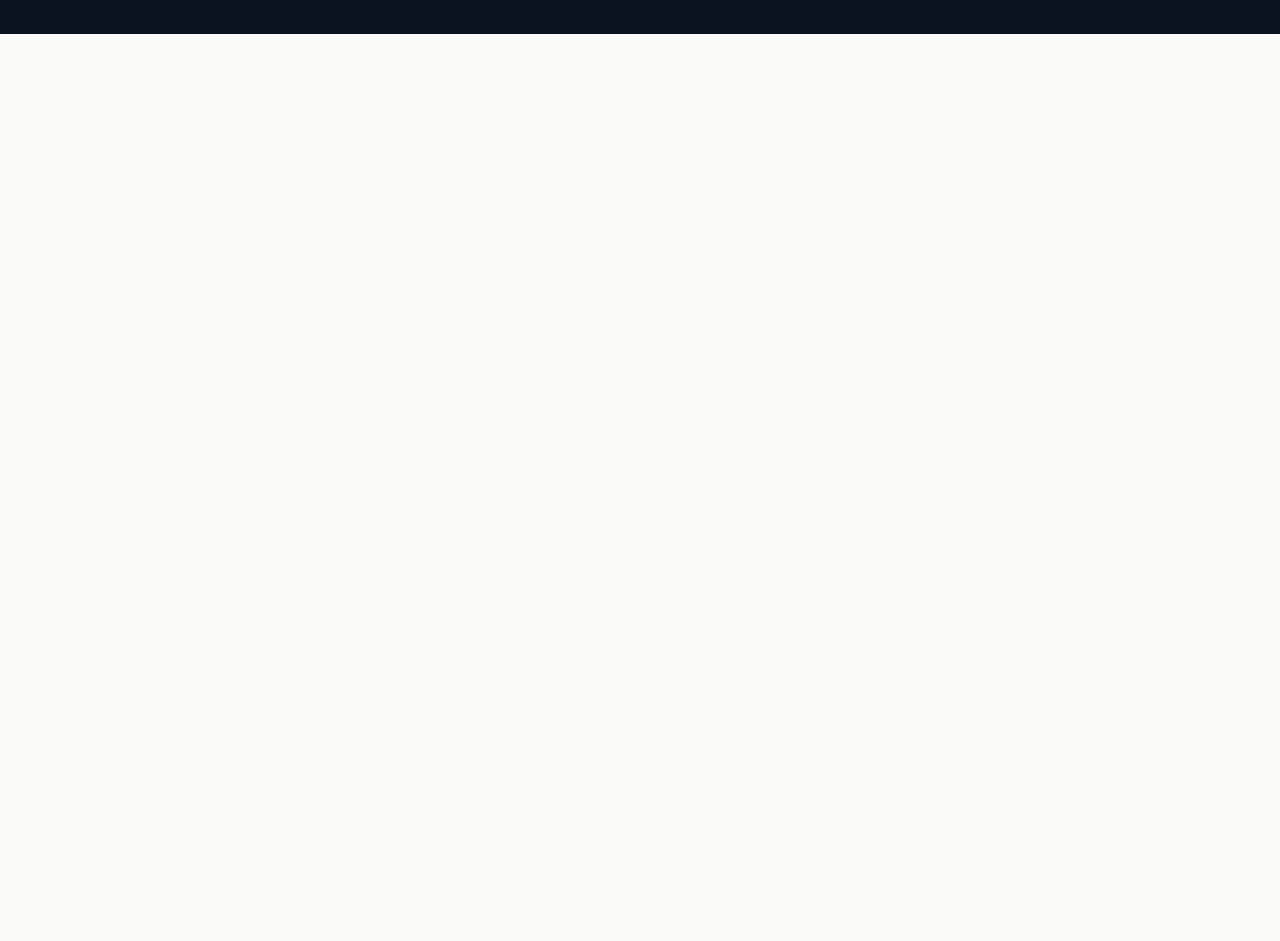
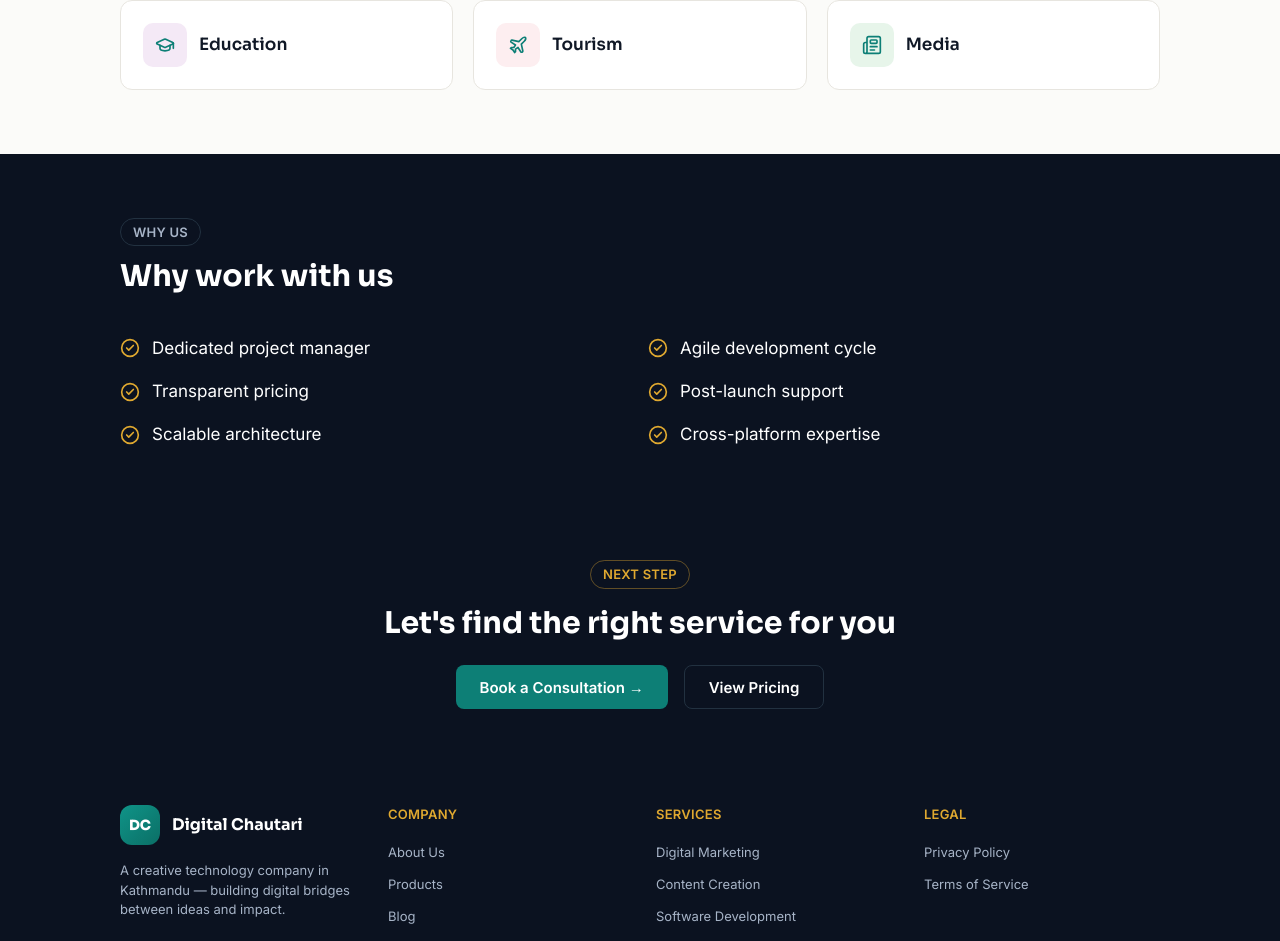
Before and after one commit to dhunganasaroj3/digital-chautari, a Next.js app: page /services in a window 1280 px wide. Shown: the part 2518-3459 px from the top of the page. Before the commit the page ends 2552 px from the top, so only its background shows below. Built offline with nearby package versions, Linux system fonts and the light colour scheme.

Commit message:
feat(services): industries grid, why-us band, dark closing CTA variant (S2.4)

```diff
--- a/app/services/page.tsx
+++ b/app/services/page.tsx
@@ -2,7 +2,10 @@ import type { Metadata } from "next";
 import { Hero } from "@/components/sections/Hero";
 import { ServiceCategoryRow } from "@/components/sections/ServiceCategoryRow";
 import { PricingTable } from "@/components/sections/PricingTable";
-import { CATEGORIES, SERVICES_HERO } from "@/lib/data/services";
+import { IndustriesGrid } from "@/components/sections/IndustriesGrid";
+import { WhyWorkWithUs } from "@/components/sections/WhyWorkWithUs";
+import { ClosingCta } from "@/components/sections/ClosingCta";
+import { CATEGORIES, SERVICES_CTA, SERVICES_HERO } from "@/lib/data/services";
 
 export const metadata: Metadata = {
   title: "Services",
@@ -17,6 +20,9 @@ export default function ServicesPage() {
         <ServiceCategoryRow key={category.id} category={category} flip={i % 2 === 1} />
       ))}
       <PricingTable />
+      <IndustriesGrid />
+      <WhyWorkWithUs />
+      <ClosingCta variant="dark" {...SERVICES_CTA} />
     </>
   );
 }
--- a/components/sections/ClosingCta.tsx
+++ b/components/sections/ClosingCta.tsx
@@ -1,8 +1,43 @@
 import { Button } from "@/components/ui/Button";
+import { Eyebrow } from "@/components/ui/Eyebrow";
 import { Section } from "@/components/ui/Section";
 import { Reveal } from "@/components/motion/Reveal";
 
-export function ClosingCta() {
+type Props = {
+  /** gradient = teal→blue panel (home). dark = full-width navy section. */
+  variant?: "gradient" | "dark";
+  /** dark variant only: */
+  eyebrow?: string;
+  title?: string;
+  cta?: { label: string; href: string };
+  secondaryCta?: { label: string; href: string };
+};
+
+export function ClosingCta({ variant = "gradient", eyebrow, title, cta, secondaryCta }: Props) {
+  if (variant === "dark") {
+    return (
+      <Section spacing="tight" dark>
+        <Reveal>
+          <div className="text-center">
+            <Eyebrow tone="gold">{eyebrow}</Eyebrow>
+            <h2 className="font-heading text-h2 nav:text-h2-lg mt-4 font-bold">{title}</h2>
+            <div className="mt-6 flex flex-wrap items-center justify-center gap-4">
+              {cta ? (
+                <Button href={cta.href} variant="primary">
+                  {cta.label}
+                </Button>
+              ) : null}
+              {secondaryCta ? (
+                <Button href={secondaryCta.href} variant="ghostDark">
+                  {secondaryCta.label}
+                </Button>
+              ) : null}
+            </div>
+          </div>
+        </Reveal>
+      </Section>
+    );
+  }
   return (
     <Section spacing="tight">
       <Reveal>
--- /dev/null
+++ b/components/sections/IndustriesGrid.tsx
@@ -0,0 +1,29 @@
+import { Section } from "@/components/ui/Section";
+import { SectionHeading } from "@/components/ui/SectionHeading";
+import { Card } from "@/components/ui/Card";
+import { IconChip } from "@/components/ui/IconChip";
+import { Reveal } from "@/components/motion/Reveal";
+import { StaggerGroup } from "@/components/motion/StaggerGroup";
+import { INDUSTRIES } from "@/lib/data/services";
+import { toIcon } from "@/lib/utils";
+
+export function IndustriesGrid() {
+  return (
+    <Section>
+      <Reveal>
+        <SectionHeading eyebrow={INDUSTRIES.eyebrow} title={INDUSTRIES.title} />
+      </Reveal>
+      <StaggerGroup className="mt-10 grid grid-cols-2 gap-5 lg:grid-cols-3">
+        {INDUSTRIES.items.map((item, i) => {
+          const Icon = toIcon(item.icon);
+          return (
+            <Card key={item.title} reveal className="flex items-center gap-3">
+              <IconChip icon={Icon} tone={i} />
+              <h3 className="font-heading text-h3 nav:text-h3-lg font-semibold">{item.title}</h3>
+            </Card>
+          );
+        })}
+      </StaggerGroup>
+    </Section>
+  );
+}
--- /dev/null
+++ b/components/sections/WhyWorkWithUs.tsx
@@ -0,0 +1,24 @@
+import { CheckCircle2 } from "lucide-react";
+import { Section } from "@/components/ui/Section";
+import { SectionHeading } from "@/components/ui/SectionHeading";
+import { Reveal } from "@/components/motion/Reveal";
+import { StaggerGroup } from "@/components/motion/StaggerGroup";
+import { WHY_US } from "@/lib/data/services";
+
+export function WhyWorkWithUs() {
+  return (
+    <Section dark>
+      <Reveal>
+        <SectionHeading dark eyebrow={WHY_US.eyebrow} title={WHY_US.title} />
+      </Reveal>
+      <StaggerGroup className="nav:grid-cols-2 mt-10 grid grid-cols-1 gap-4">
+        {WHY_US.items.map((item) => (
+          <div key={item} data-reveal className="flex items-center gap-3">
+            <CheckCircle2 className="text-accent-gold size-5 shrink-0" aria-hidden />
+            <p className="text-lede nav:text-lede-lg">{item}</p>
+          </div>
+        ))}
+      </StaggerGroup>
+    </Section>
+  );
+}
--- a/components/ui/Eyebrow.tsx
+++ b/components/ui/Eyebrow.tsx
@@ -3,15 +3,19 @@ import type { ReactNode } from "react";
 type Props = {
   children: ReactNode;
   dark?: boolean;
+  /** "gold" = gold text/border accent for navy sections. */
+  tone?: "default" | "gold";
   className?: string;
 };
 
-export function Eyebrow({ children, dark = false, className = "" }: Props) {
+export function Eyebrow({ children, dark = false, tone = "default", className = "" }: Props) {
+  const toneClass =
+    tone === "gold"
+      ? "border-accent-gold/40 text-accent-gold bg-transparent"
+      : `border-border-default ${dark ? "bg-transparent" : "bg-surface-card"} text-text-muted`;
   return (
     <span
-      className={`rounded-pill border-border-default font-body text-eyebrow-lg tracking-eyebrow text-text-muted inline-flex items-center gap-2 border px-3 py-1 font-semibold uppercase ${
-        dark ? "bg-transparent" : "bg-surface-card"
-      } ${className}`}
+      className={`rounded-pill font-body text-eyebrow-lg tracking-eyebrow inline-flex items-center gap-2 border px-3 py-1 font-semibold uppercase ${toneClass} ${className}`}
     >
       {children}
     </span>
--- a/lib/data/services.ts
+++ b/lib/data/services.ts
@@ -117,3 +117,10 @@ export const WHY_US = {
     "Cross-platform expertise",
   ],
 } as const;
+
+export const SERVICES_CTA = {
+  eyebrow: "Next step",
+  title: "Let's find the right service for you",
+  cta: { label: "Book a Consultation →", href: "/contact" },
+  secondaryCta: { label: "View Pricing", href: "/services#pricing" },
+} as const;
```
